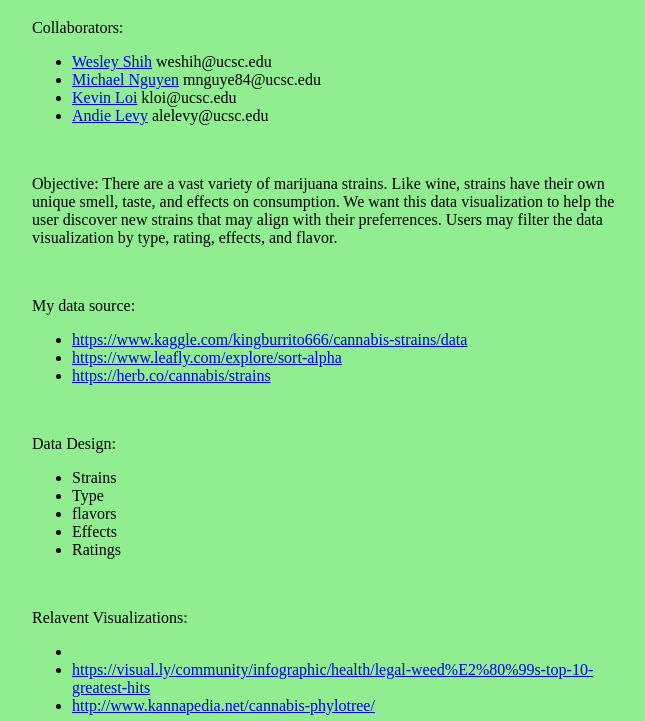
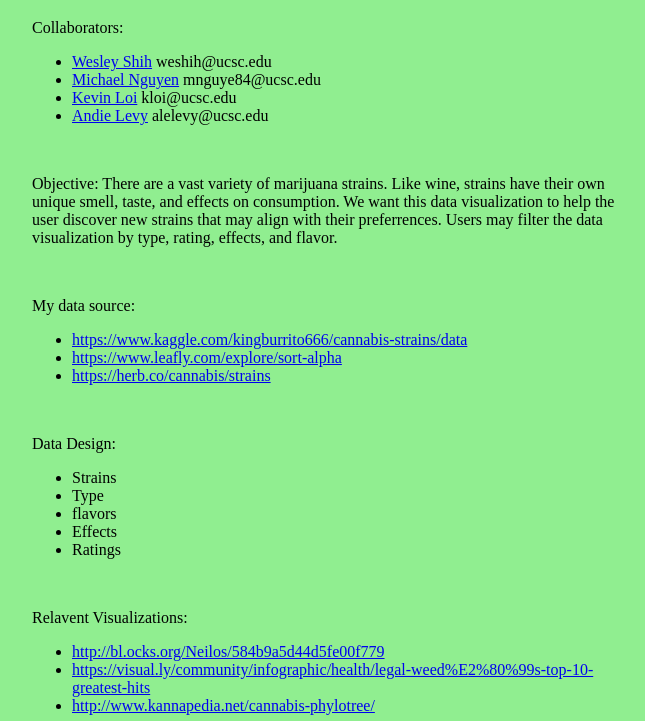
Before and after one commit to shihwesley/CMPS165-Final-Presentation, a plain HTML site: page index.html in a window 1280 px wide. Shown: the part 79-800 px from the top of the page, without its empty margins (308-953 px from the left). Drawn offline with nearby package versions, Linux system fonts and the light colour scheme.

Commit message:
Update index.html

```diff
--- a/index.html
+++ b/index.html
@@ -57,7 +57,7 @@
 	<br>
         <p>Relavent Visualizations:</p>
         <ul>
-		<li> <a href="http://bl.ocks.org/Neilos/584b9a5d44d5fe00f779"> </li>
+		<li> <a href="http://bl.ocks.org/Neilos/584b9a5d44d5fe00f779">http://bl.ocks.org/Neilos/584b9a5d44d5fe00f779</a> </li>
             	<li> <a href="https://visual.ly/community/infographic/health/legal-weed%E2%80%99s-top-10-greatest-hits">https://visual.ly/community/infographic/health/legal-weed%E2%80%99s-top-10-greatest-hits</a></li>
 		<li> <a href="http://www.kannapedia.net/cannabis-phylotree/">http://www.kannapedia.net/cannabis-phylotree/</a></li>
         </ul>
```
